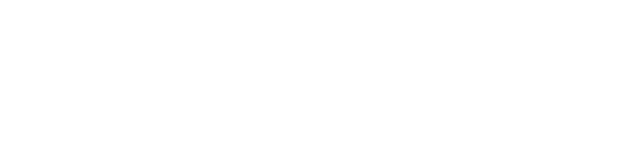
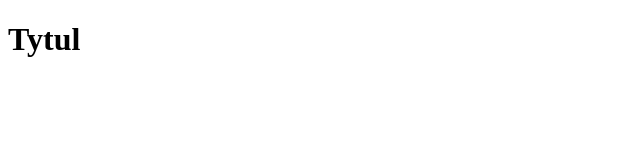
Before and after one commit to MichalWasala/learning-git-2, a plain HTML site: page index.html in a window 1280 px wide. Shown: the whole page, without its empty margins (0-640 px from the left). Drawn offline with Linux system fonts and the light colour scheme; files that its build step writes are made by us from their sources.

Commit message:
Add song title

```diff
--- a/index.html
+++ b/index.html
@@ -6,6 +6,6 @@
       <link rel="stylesheet" href="style.css">
   </head>
   <body>
-
+    <h1>Tytul</h1>
   </body>
 </html>
```
